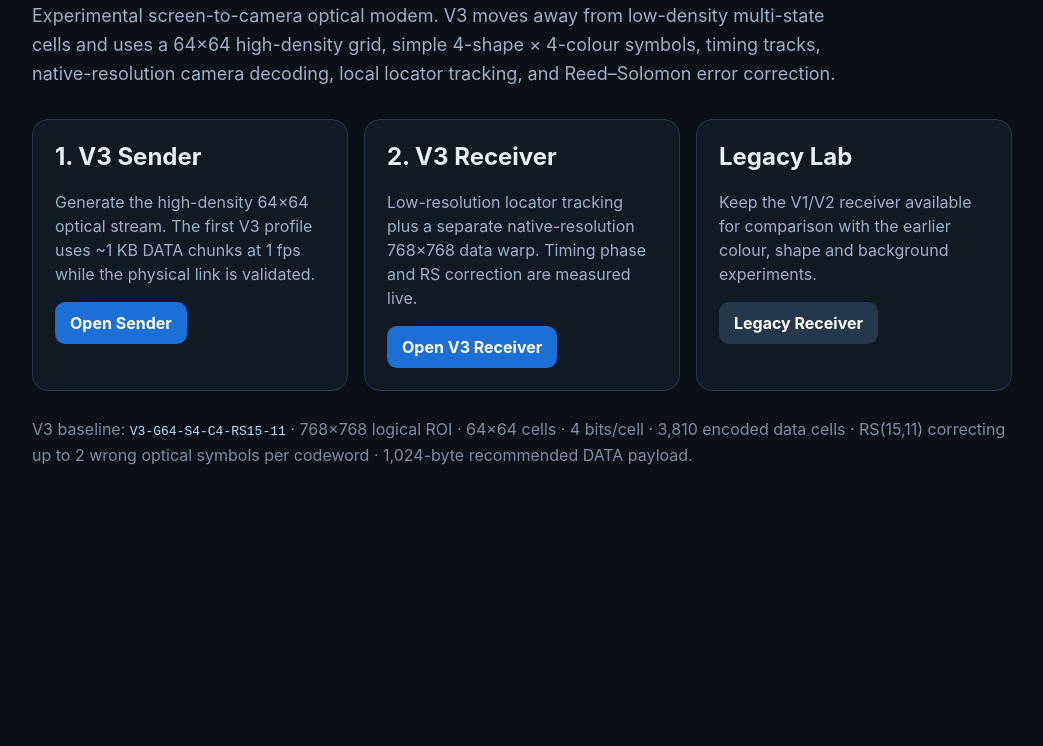
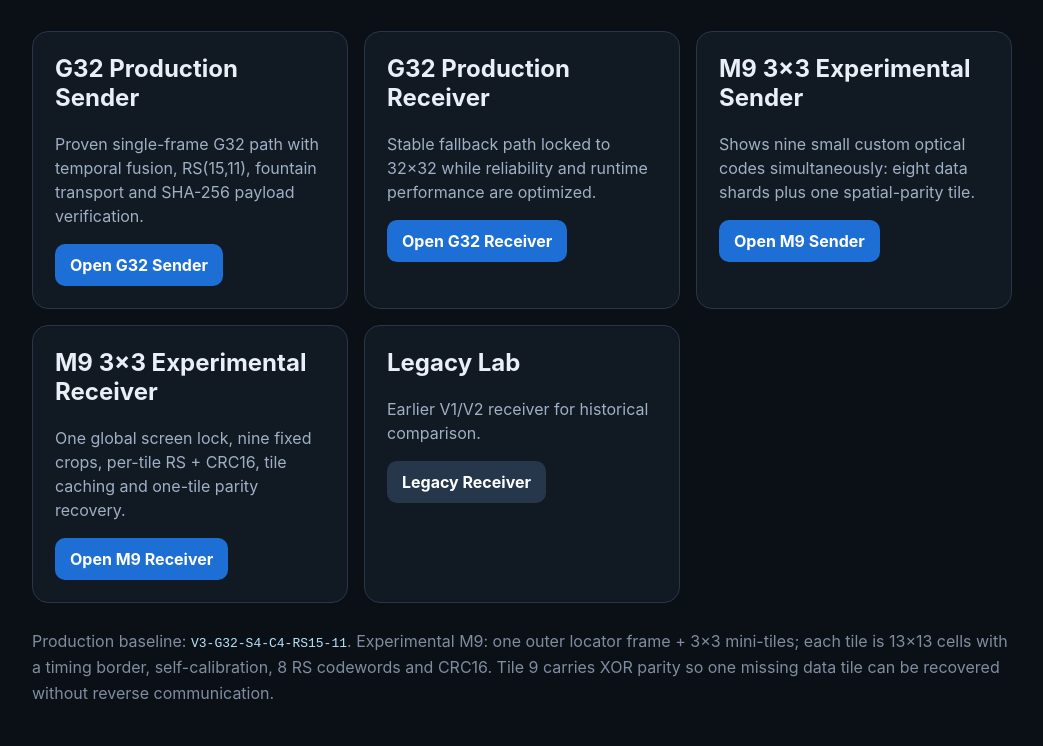
Before and after one commit to Sunny-ai-ui/optical-screen-camera-link, a website: page index.html in a window 1280 px wide. Shown: the part 204-950 px from the top of the page, without its empty margins (118-1161 px from the left). Before the commit the page ends 800 px from the top, so only its background shows below. Drawn offline with Linux system fonts and the light colour scheme.

Commit message:
ui: add G32 production and M9 experimental entry points

```diff
--- a/index.html
+++ b/index.html
@@ -23,30 +23,42 @@
 </head>
 <body>
 <main>
-  <h1>Optical Link V3</h1>
-  <p class="lead">Experimental screen-to-camera optical modem. V3 moves away from low-density multi-state cells and uses a 64×64 high-density grid, simple 4-shape × 4-colour symbols, timing tracks, native-resolution camera decoding, local locator tracking, and Reed–Solomon error correction.</p>
+  <h1>Optical Screen-to-Camera Link</h1>
+  <p class="lead">One-way visible-light data transfer using a normal display and phone camera. The current production baseline is G32; M9 is a new experimental 3×3 parallel superframe designed for lighter, more repeatable decoding.</p>
 
   <div class="grid">
     <section class="card">
-      <h2>1. V3 Sender</h2>
-      <p>Generate the high-density 64×64 optical stream. The first V3 profile uses ~1 KB DATA chunks at 1 fps while the physical link is validated.</p>
-      <a class="button" href="./apps/sender-web/">Open Sender</a>
+      <h2>G32 Production Sender</h2>
+      <p>Proven single-frame G32 path with temporal fusion, RS(15,11), fountain transport and SHA-256 payload verification.</p>
+      <a class="button" href="./apps/sender-web/">Open G32 Sender</a>
     </section>
 
     <section class="card">
-      <h2>2. V3 Receiver</h2>
-      <p>Low-resolution locator tracking plus a separate native-resolution 768×768 data warp. Timing phase and RS correction are measured live.</p>
-      <a class="button" href="./apps/receiver-v3/">Open V3 Receiver</a>
+      <h2>G32 Production Receiver</h2>
+      <p>Stable fallback path locked to 32×32 while reliability and runtime performance are optimized.</p>
+      <a class="button" href="./apps/receiver-v3/">Open G32 Receiver</a>
+    </section>
+
+    <section class="card">
+      <h2>M9 3×3 Experimental Sender</h2>
+      <p>Shows nine small custom optical codes simultaneously: eight data shards plus one spatial-parity tile.</p>
+      <a class="button" href="./apps/sender-m9/">Open M9 Sender</a>
+    </section>
+
+    <section class="card">
+      <h2>M9 3×3 Experimental Receiver</h2>
+      <p>One global screen lock, nine fixed crops, per-tile RS + CRC16, tile caching and one-tile parity recovery.</p>
+      <a class="button" href="./apps/receiver-m9/">Open M9 Receiver</a>
     </section>
 
     <section class="card">
       <h2>Legacy Lab</h2>
-      <p>Keep the V1/V2 receiver available for comparison with the earlier colour, shape and background experiments.</p>
+      <p>Earlier V1/V2 receiver for historical comparison.</p>
       <a class="button secondary" href="./apps/receiver-web/">Legacy Receiver</a>
     </section>
   </div>
 
-  <p class="note">V3 baseline: <code>V3-G64-S4-C4-RS15-11</code> · 768×768 logical ROI · 64×64 cells · 4 bits/cell · 3,810 encoded data cells · RS(15,11) correcting up to 2 wrong optical symbols per codeword · 1,024-byte recommended DATA payload.</p>
+  <p class="note">Production baseline: <code>V3-G32-S4-C4-RS15-11</code>. Experimental M9: one outer locator frame + 3×3 mini-tiles; each tile is 13×13 cells with a timing border, self-calibration, 8 RS codewords and CRC16. Tile 9 carries XOR parity so one missing data tile can be recovered without reverse communication.</p>
 </main>
 </body>
 </html>
```
